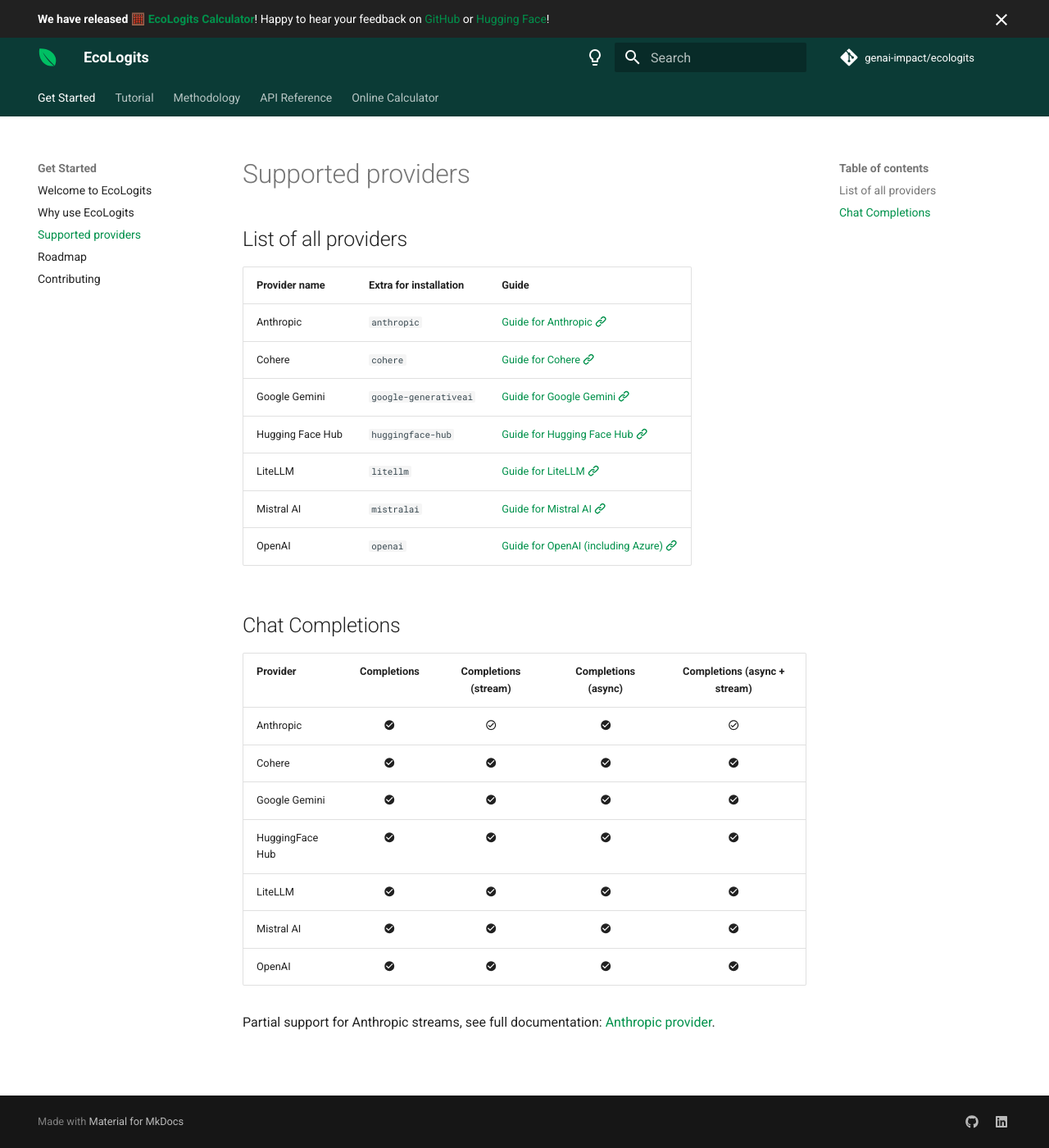
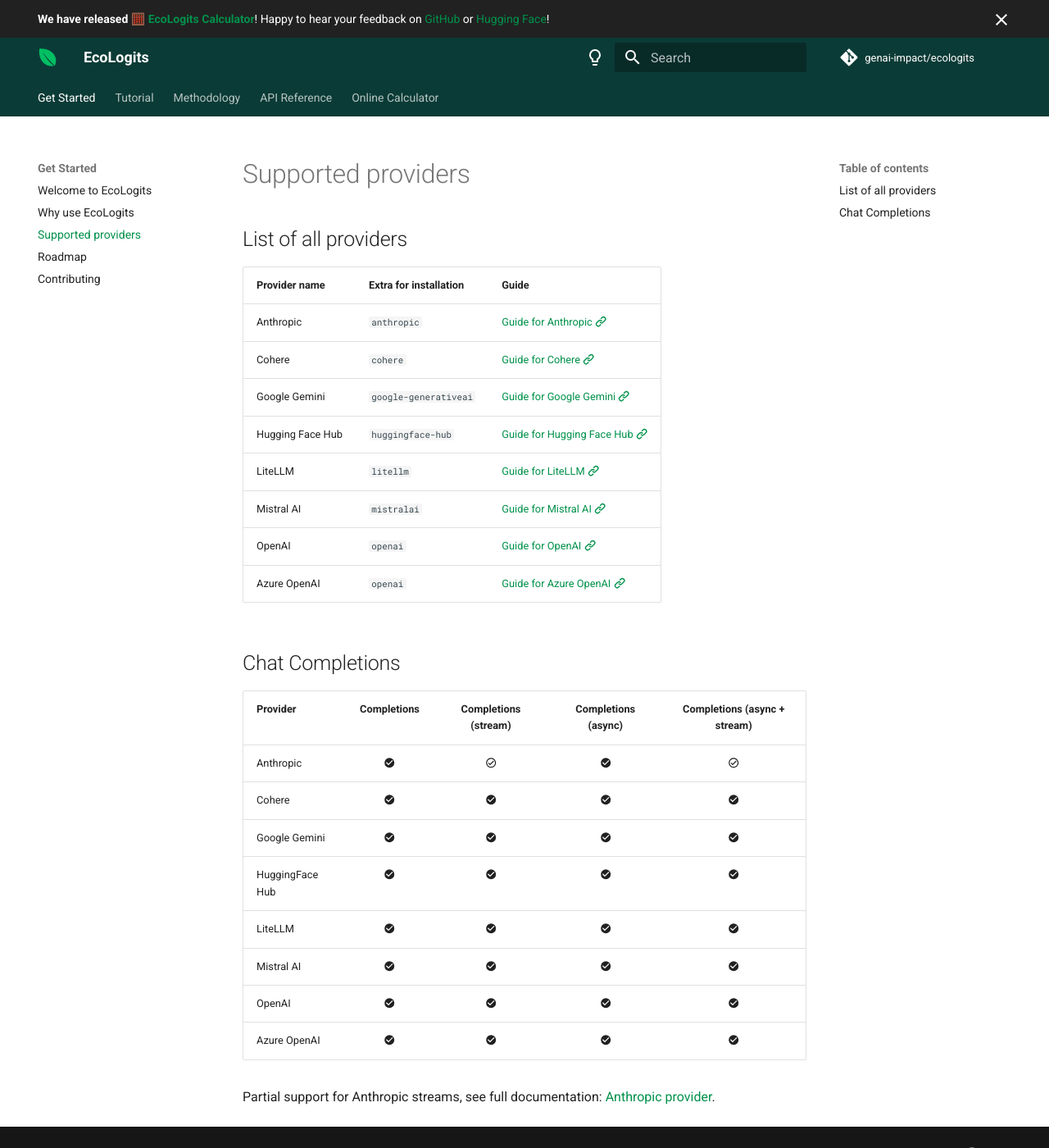
Before and after one commit to genai-impact/ecologits, an MkDocs documentation site: the page built from docs/providers.md, in a window 1280 px wide and 1400 px high. Shown: the whole window at 82% size. Built offline with MkDocs 1.6.1 and Material for MkDocs 9.7.7, drawn with Linux system fonts in a browser that asks for light colours; comment, search, counter and statistics services are not loaded; the version menu is left out.

Commit message:
docs: list Azure OpenAI as a provider

```diff
--- a/docs/providers.md
+++ b/docs/providers.md
@@ -2,15 +2,16 @@
 
 ## List of all providers
 
-| Provider name    | Extra for installation | Guide                                                                                  |
-|------------------|------------------------|----------------------------------------------------------------------------------------|
-| Anthropic        | `anthropic`            | [Guide for Anthropic :octicons-link-16:](tutorial/providers/anthropic.md)              |
-| Cohere           | `cohere`               | [Guide for Cohere :octicons-link-16:](tutorial/providers/cohere.md)                    |
-| Google Gemini    | `google-generativeai`  | [Guide for Google Gemini :octicons-link-16:](tutorial/providers/google.md)             |
-| Hugging Face Hub | `huggingface-hub`      | [Guide for Hugging Face Hub :octicons-link-16:](tutorial/providers/huggingface_hub.md) |
-| LiteLLM          | `litellm`              | [Guide for LiteLLM :octicons-link-16:](tutorial/providers/litellm.md)                  |
-| Mistral AI       | `mistralai`            | [Guide for Mistral AI :octicons-link-16:](tutorial/providers/mistralai.md)             |
-| OpenAI           | `openai`               | [Guide for OpenAI (including Azure) :octicons-link-16:](tutorial/providers/openai.md)                    |
+| Provider name    | Extra for installation | Guide                                                                                                     |
+|------------------|------------------------|-----------------------------------------------------------------------------------------------------------|
+| Anthropic        | `anthropic`            | [Guide for Anthropic :octicons-link-16:](tutorial/providers/anthropic.md)                                 |
+| Cohere           | `cohere`               | [Guide for Cohere :octicons-link-16:](tutorial/providers/cohere.md)                                       |
+| Google Gemini    | `google-generativeai`  | [Guide for Google Gemini :octicons-link-16:](tutorial/providers/google.md)                                |
+| Hugging Face Hub | `huggingface-hub`      | [Guide for Hugging Face Hub :octicons-link-16:](tutorial/providers/huggingface_hub.md)                    |
+| LiteLLM          | `litellm`              | [Guide for LiteLLM :octicons-link-16:](tutorial/providers/litellm.md)                                     |
+| Mistral AI       | `mistralai`            | [Guide for Mistral AI :octicons-link-16:](tutorial/providers/mistralai.md)                                |
+| OpenAI           | `openai`               | [Guide for OpenAI :octicons-link-16:](tutorial/providers/openai.md)                                       |
+| Azure OpenAI     | `openai`               | [Guide for Azure OpenAI :octicons-link-16:](tutorial/providers/openai.md#compatibility-with-azure-openai) |
 
 
 ## Chat Completions
@@ -24,5 +25,6 @@
 | LiteLLM         | :material-checkbox-marked-circle:  | :material-checkbox-marked-circle: | :material-checkbox-marked-circle: | :material-checkbox-marked-circle: |
 | Mistral AI      | :material-checkbox-marked-circle:  | :material-checkbox-marked-circle: | :material-checkbox-marked-circle: | :material-checkbox-marked-circle: |
 | OpenAI          | :material-checkbox-marked-circle:  | :material-checkbox-marked-circle: | :material-checkbox-marked-circle: | :material-checkbox-marked-circle: |
+| Azure OpenAI    | :material-checkbox-marked-circle:  | :material-checkbox-marked-circle: | :material-checkbox-marked-circle: | :material-checkbox-marked-circle: |
 
 Partial support for Anthropic streams, see full documentation: [Anthropic provider](tutorial/providers/anthropic.md).
```
